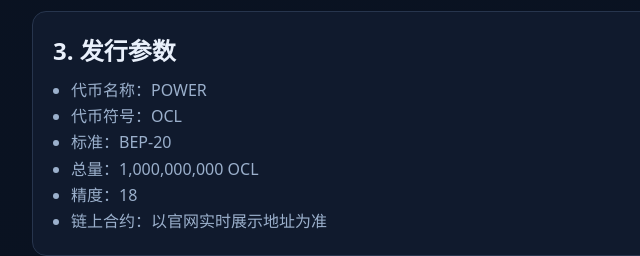
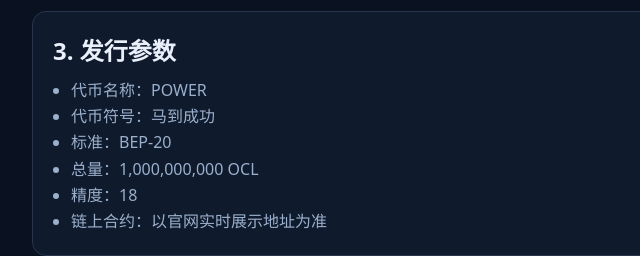
Before and after one commit to yuanlongdong/OPENCLAW, a website: page docs/whitepaper.html in a window 1280 px wide. Shown: the part 1165-1421 px from the top of the page, 128-768 px from the left. Drawn offline with Linux system fonts and the light colour scheme.

Commit message:
feat: change token symbol display to 马到成功

```diff
--- a/docs/whitepaper.html
+++ b/docs/whitepaper.html
@@ -45,7 +45,7 @@
       <h2>3. 发行参数</h2>
       <ul>
         <li>代币名称：POWER</li>
-        <li>代币符号：OCL</li>
+        <li>代币符号：马到成功</li>
         <li>标准：BEP-20</li>
         <li>总量：1,000,000,000 OCL</li>
         <li>精度：18</li>
```
